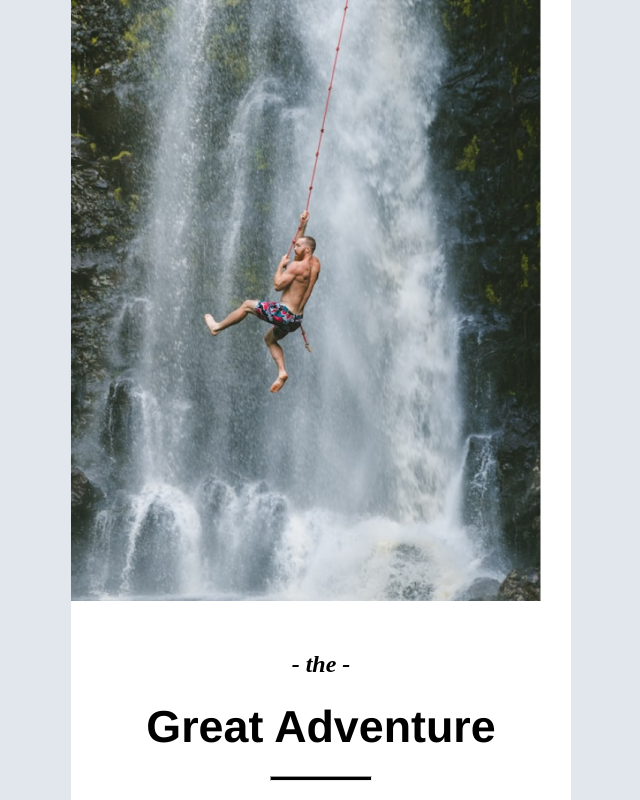
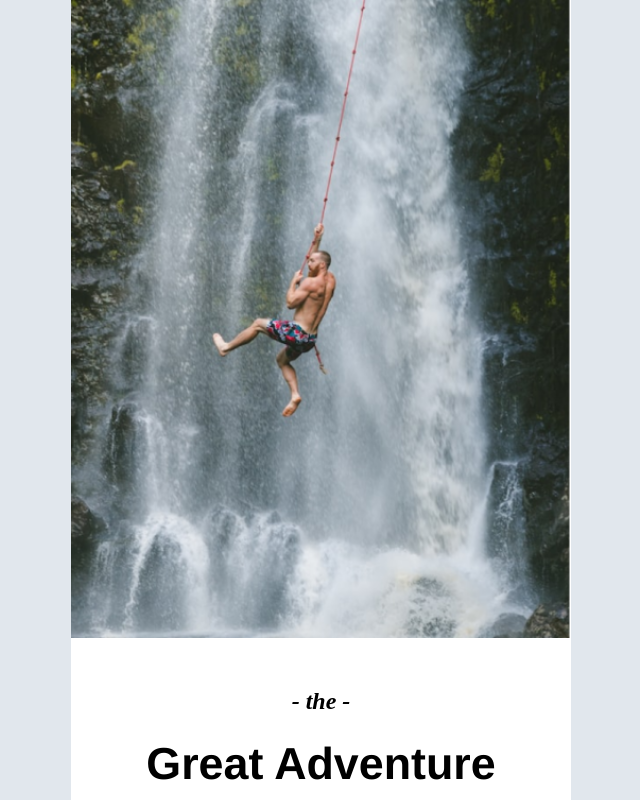
Before and after one commit to lucierou/TP1-Lucie-Rouault, a plain HTML site: page index.html in a window 768 px wide. Shown: the top 800 px of the page, without its empty margins (63-703 px from the left). Drawn offline with Linux system fonts and the light colour scheme.

Commit message:
correction img

```diff
--- a/style.css
+++ b/style.css
@@ -16,7 +16,7 @@ body {
         text-align: center;
         }
 
-        .img {
+        img {
             grid-area: img;
             min-width: 500px;
         }
@@ -92,8 +92,9 @@ body {
             grid-template-areas: "img" "introduction";
         }
 
-            .img {
-                width: 500px;
+            img {
+                min-width: 500px;
+                height: auto;
             }
 
             #introduction {
```
